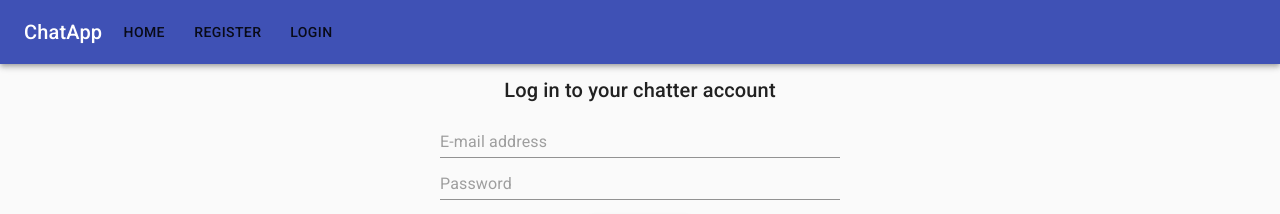
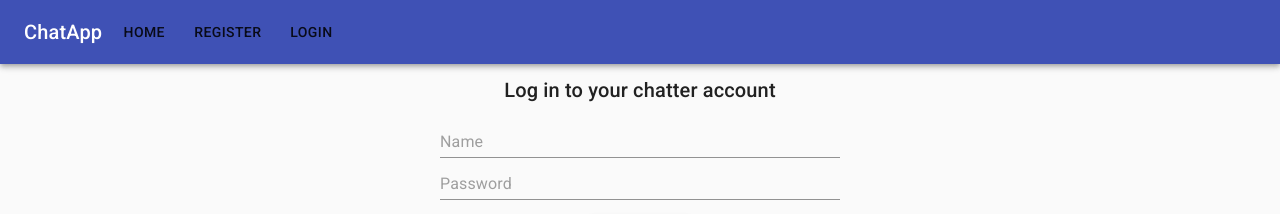
Before and after one commit to MateuszMariaGrodzki/chat, a React app in the folder app/: page /#/login in a window 1280 px wide. Shown: the top 214 px of the page. Built offline with nearby package versions, Linux system fonts and the light colour scheme.

Commit message:
Switch login form email to name

```diff
--- a/app/src/pages/Login.tsx
+++ b/app/src/pages/Login.tsx
@@ -8,12 +8,12 @@
 import { StyledInput, Form } from "./styled";
 
 const Login = () => {
-  const [email, setEmail] = useState("");
+  const [name, setName] = useState("");
   const [password, setPassword] = useState("");
   const [status, setStatus] = useState<null | "success" | "error">(null);
 
-  const handleEmailChange = (e: React.ChangeEvent<HTMLInputElement>) => {
-    setEmail(e.target.value);
+  const handleNameChange = (e: React.ChangeEvent<HTMLInputElement>) => {
+    setName(e.target.value);
   };
 
   const handlePasswordChange = (e: React.ChangeEvent<HTMLInputElement>) => {
@@ -24,7 +24,7 @@
     e.preventDefault();
     axios
       .post("http://localhost:8080/api/login", {
-        email,
+        name,
         password,
       })
       .then((response) => {
@@ -54,12 +54,12 @@
       <PageTitle>Log in to your chatter account</PageTitle>
       <Form onSubmit={handleSubmit}>
         <StyledInput
-          placeholder="E-mail address"
-          type="email"
-          name="email"
-          id="email"
-          onChange={handleEmailChange}
-          value={email}
+          placeholder="Name"
+          type="text"
+          name="name"
+          id="name"
+          onChange={handleNameChange}
+          value={name}
           fullWidth
         />
         <StyledInput
```
